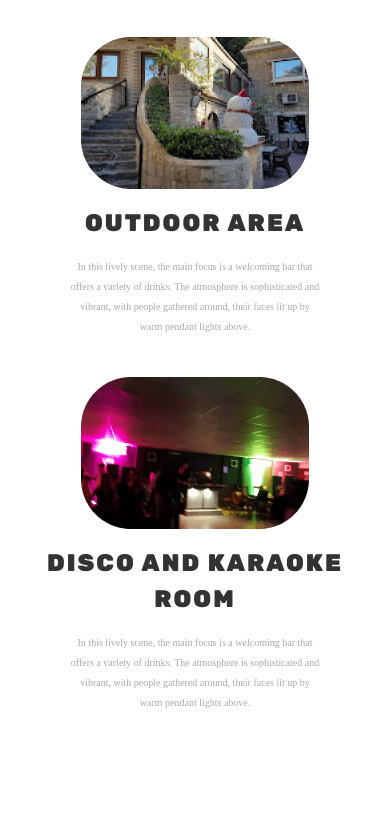
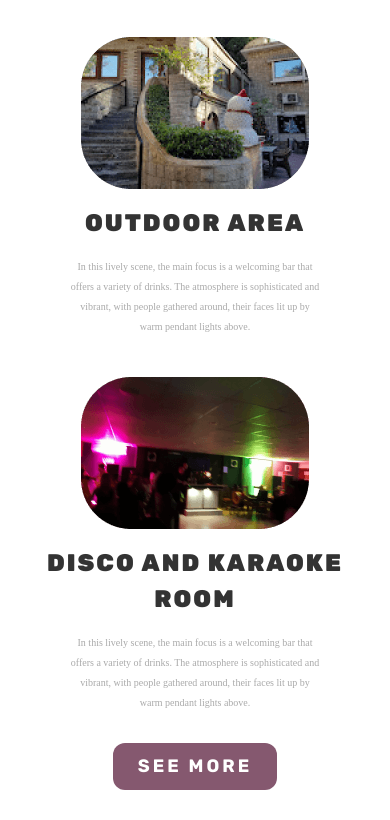
Before and after one commit to stefanovidmar2005/Ace-Website, a website built with Vite: page index.html in a window 390 px wide. Shown: the part 2095-2915 px from the top of the page. Before the commit the page ends 2808 px from the top, so only its background shows below. Built offline with nearby package versions, Linux system fonts and the light colour scheme; a web font is replaced by a local one.

Commit message:
hero & inside section mobile responsive

```diff
--- a/index.html
+++ b/index.html
@@ -163,6 +163,9 @@
               </p>
             </article>
           </div>
+          <div class="center">
+            <a href="#" class="btn inside__btn">See More</a>
+          </div>
         </div>
       </section>
     </main>
--- a/scss/_global.scss
+++ b/scss/_global.scss
@@ -6,6 +6,7 @@
     1.8028169014084507rem + 3.1924882629107985vw,
     6.4rem
   );
+  --fs-btn: clamp(2.4rem, 1.8028169014084507rem + 3.1924882629107985vw, 3.2rem);
   --clr-purple: #85586f;
   --clr-yellow: #bc9560;
   --clr-grey: #aaaaaa;
--- a/scss/_inside.scss
+++ b/scss/_inside.scss
@@ -45,4 +45,14 @@
       }
     }
   }
+  &__btn {
+    margin: 3rem 0;
+    padding: 1rem 2.5rem;
+    text-align: center;
+    font-family: var(--f-rubik);
+    font-weight: var(fw-bold);
+    letter-spacing: 0.3rem;
+    border-radius: 12px;
+    font-size: 1.8rem;
+  }
 }
```
